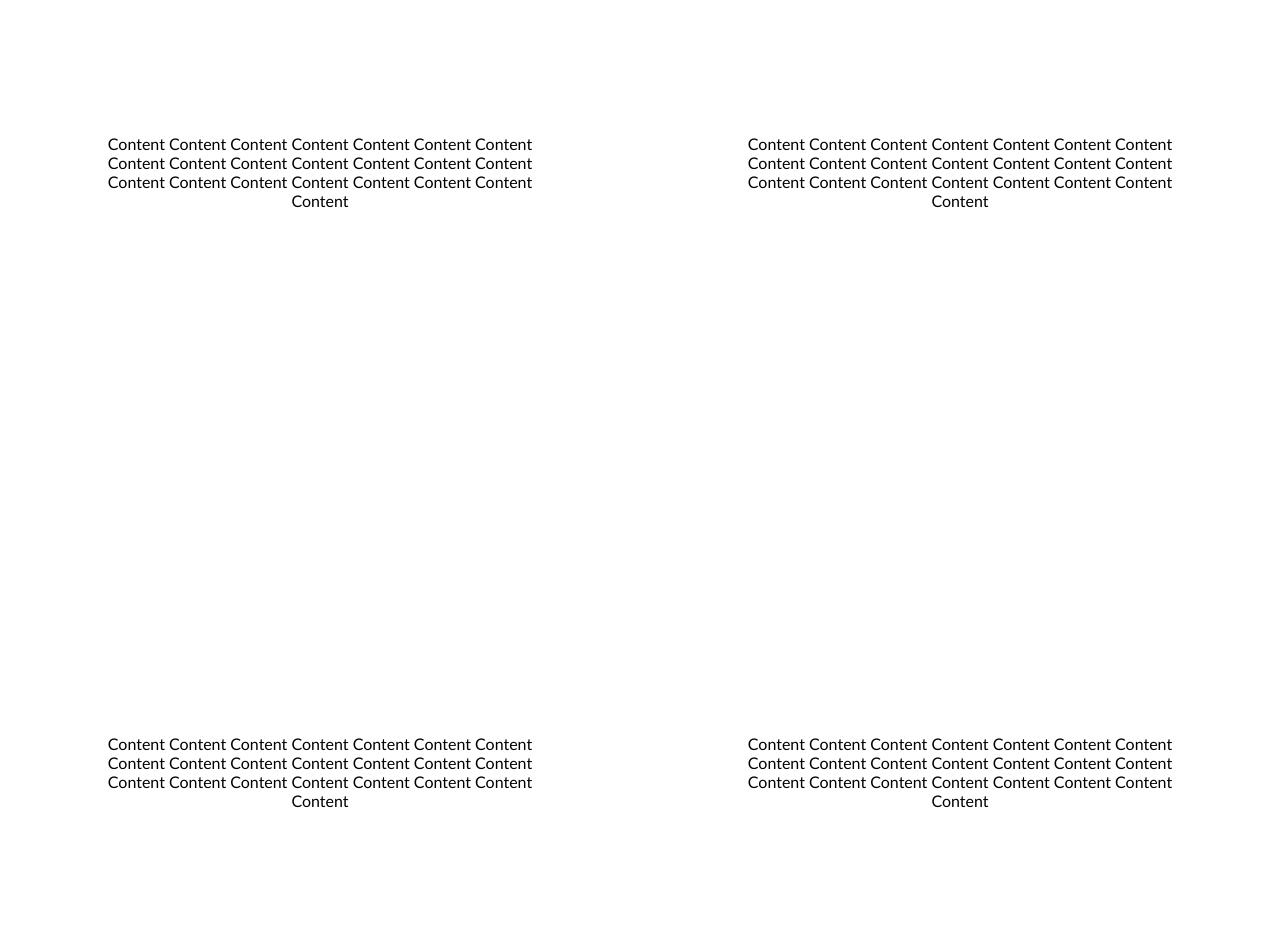
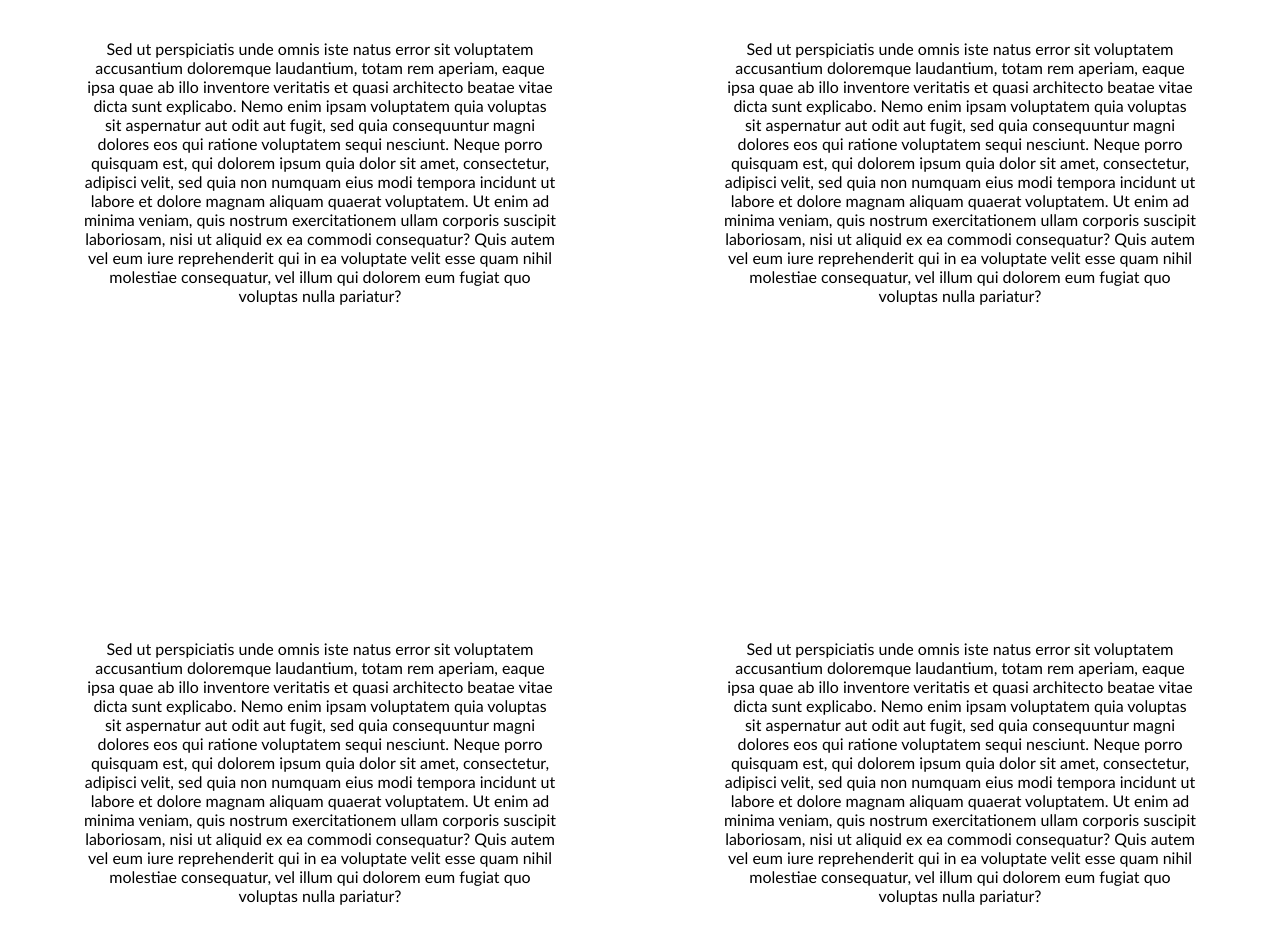
Before and after one commit to youshouldtrycoding/bronsonsTables, a plain HTML site: page index.html in a window 1280 px wide. Shown: the part 1080-2032 px from the top of the page. Drawn offline with nearby package versions, Linux system fonts and the light colour scheme.

Commit message:
minor changes

```diff
--- a/index.html
+++ b/index.html
@@ -26,24 +26,60 @@
             <h3>Tables You Can Trust</h3>
         </div>
         <div class="main-container">
-            <div class="item"><p>Content Content Content Content Content Content
-                Content Content Content Content Content Content Content Content
-                Content Content Content Content Content Content Content Content </p></div>
-            <div class="item"><p>Content Content Content Content Content Content
-                Content Content Content Content Content Content Content Content
-                Content Content Content Content Content Content Content Content </p></div>
-            <div class="item"><p>Content Content Content Content Content Content
-                Content Content Content Content Content Content Content Content
-                Content Content Content Content Content Content Content Content </p></div>
-            <div class="item"><p>Content Content Content Content Content Content
-                Content Content Content Content Content Content Content Content
-                Content Content Content Content Content Content Content Content </p></div>
-            <div class="item"><p>Content Content Content Content Content Content
-                Content Content Content Content Content Content Content Content
-                Content Content Content Content Content Content Content Content </p></div>
-            <div class="item"><p>Content Content Content Content Content Content
-                Content Content Content Content Content Content Content Content
-                Content Content Content Content Content Content Content Content </p></div>
+            <div class="item"><p>Sed ut perspiciatis unde omnis iste natus error sit voluptatem accusantium doloremque
+                laudantium, totam rem aperiam, eaque ipsa quae ab illo inventore veritatis et quasi architecto beatae
+                vitae dicta sunt explicabo. Nemo enim ipsam voluptatem quia voluptas sit aspernatur aut odit aut fugit,
+                sed quia consequuntur magni dolores eos qui ratione voluptatem sequi nesciunt. Neque porro quisquam est,
+                qui dolorem ipsum quia dolor sit amet, consectetur, adipisci velit, sed quia non numquam eius modi
+                tempora incidunt ut labore et dolore magnam aliquam quaerat voluptatem. Ut enim ad minima veniam,
+                quis nostrum exercitationem ullam corporis suscipit laboriosam, nisi ut aliquid ex ea commodi consequatur?
+                Quis autem vel eum iure reprehenderit qui in ea voluptate velit esse quam nihil molestiae consequatur, vel
+                illum qui dolorem eum fugiat quo voluptas nulla pariatur?</p></div>
+            <div class="item"><p>Sed ut perspiciatis unde omnis iste natus error sit voluptatem accusantium doloremque
+                laudantium, totam rem aperiam, eaque ipsa quae ab illo inventore veritatis et quasi architecto beatae
+                vitae dicta sunt explicabo. Nemo enim ipsam voluptatem quia voluptas sit aspernatur aut odit aut fugit,
+                sed quia consequuntur magni dolores eos qui ratione voluptatem sequi nesciunt. Neque porro quisquam est,
+                qui dolorem ipsum quia dolor sit amet, consectetur, adipisci velit, sed quia non numquam eius modi
+                tempora incidunt ut labore et dolore magnam aliquam quaerat voluptatem. Ut enim ad minima veniam,
+                quis nostrum exercitationem ullam corporis suscipit laboriosam, nisi ut aliquid ex ea commodi consequatur?
+                Quis autem vel eum iure reprehenderit qui in ea voluptate velit esse quam nihil molestiae consequatur, vel
+                illum qui dolorem eum fugiat quo voluptas nulla pariatur?</p></div>
+            <div class="item"><p>Sed ut perspiciatis unde omnis iste natus error sit voluptatem accusantium doloremque
+                laudantium, totam rem aperiam, eaque ipsa quae ab illo inventore veritatis et quasi architecto beatae
+                vitae dicta sunt explicabo. Nemo enim ipsam voluptatem quia voluptas sit aspernatur aut odit aut fugit,
+                sed quia consequuntur magni dolores eos qui ratione voluptatem sequi nesciunt. Neque porro quisquam est,
+                qui dolorem ipsum quia dolor sit amet, consectetur, adipisci velit, sed quia non numquam eius modi
+                tempora incidunt ut labore et dolore magnam aliquam quaerat voluptatem. Ut enim ad minima veniam,
+                quis nostrum exercitationem ullam corporis suscipit laboriosam, nisi ut aliquid ex ea commodi consequatur?
+                Quis autem vel eum iure reprehenderit qui in ea voluptate velit esse quam nihil molestiae consequatur, vel
+                illum qui dolorem eum fugiat quo voluptas nulla pariatur?</p></div>
+            <div class="item"><p>Sed ut perspiciatis unde omnis iste natus error sit voluptatem accusantium doloremque
+                laudantium, totam rem aperiam, eaque ipsa quae ab illo inventore veritatis et quasi architecto beatae
+                vitae dicta sunt explicabo. Nemo enim ipsam voluptatem quia voluptas sit aspernatur aut odit aut fugit,
+                sed quia consequuntur magni dolores eos qui ratione voluptatem sequi nesciunt. Neque porro quisquam est,
+                qui dolorem ipsum quia dolor sit amet, consectetur, adipisci velit, sed quia non numquam eius modi
+                tempora incidunt ut labore et dolore magnam aliquam quaerat voluptatem. Ut enim ad minima veniam,
+                quis nostrum exercitationem ullam corporis suscipit laboriosam, nisi ut aliquid ex ea commodi consequatur?
+                Quis autem vel eum iure reprehenderit qui in ea voluptate velit esse quam nihil molestiae consequatur, vel
+                illum qui dolorem eum fugiat quo voluptas nulla pariatur?</p></div>
+            <div class="item"><p>Sed ut perspiciatis unde omnis iste natus error sit voluptatem accusantium doloremque
+                laudantium, totam rem aperiam, eaque ipsa quae ab illo inventore veritatis et quasi architecto beatae
+                vitae dicta sunt explicabo. Nemo enim ipsam voluptatem quia voluptas sit aspernatur aut odit aut fugit,
+                sed quia consequuntur magni dolores eos qui ratione voluptatem sequi nesciunt. Neque porro quisquam est,
+                qui dolorem ipsum quia dolor sit amet, consectetur, adipisci velit, sed quia non numquam eius modi
+                tempora incidunt ut labore et dolore magnam aliquam quaerat voluptatem. Ut enim ad minima veniam,
+                quis nostrum exercitationem ullam corporis suscipit laboriosam, nisi ut aliquid ex ea commodi consequatur?
+                Quis autem vel eum iure reprehenderit qui in ea voluptate velit esse quam nihil molestiae consequatur, vel
+                illum qui dolorem eum fugiat quo voluptas nulla pariatur?</p></div>
+            <div class="item"><p>Sed ut perspiciatis unde omnis iste natus error sit voluptatem accusantium doloremque
+                laudantium, totam rem aperiam, eaque ipsa quae ab illo inventore veritatis et quasi architecto beatae
+                vitae dicta sunt explicabo. Nemo enim ipsam voluptatem quia voluptas sit aspernatur aut odit aut fugit,
+                sed quia consequuntur magni dolores eos qui ratione voluptatem sequi nesciunt. Neque porro quisquam est,
+                qui dolorem ipsum quia dolor sit amet, consectetur, adipisci velit, sed quia non numquam eius modi
+                tempora incidunt ut labore et dolore magnam aliquam quaerat voluptatem. Ut enim ad minima veniam,
+                quis nostrum exercitationem ullam corporis suscipit laboriosam, nisi ut aliquid ex ea commodi consequatur?
+                Quis autem vel eum iure reprehenderit qui in ea voluptate velit esse quam nihil molestiae consequatur, vel
+                illum qui dolorem eum fugiat quo voluptas nulla pariatur?</p></div>
         </div>
     </div>
     <div class="footer">
--- a/stylesheet.css
+++ b/stylesheet.css
@@ -157,6 +157,16 @@ a:hover {
     .menu .secondary {
     }
 
+    .main-head {
+        margin-top: 70px;
+        margin-bottom: 15px;
+    }
+
+    .main-container {
+        grid-template-columns: 1fr;
+        grid-template-rows: 500px 500px 500px 500px 500px 500px;
+    }
+
     body .main h1, body .main h3 {
         padding: 0 13% 0 13%;
     }
```
